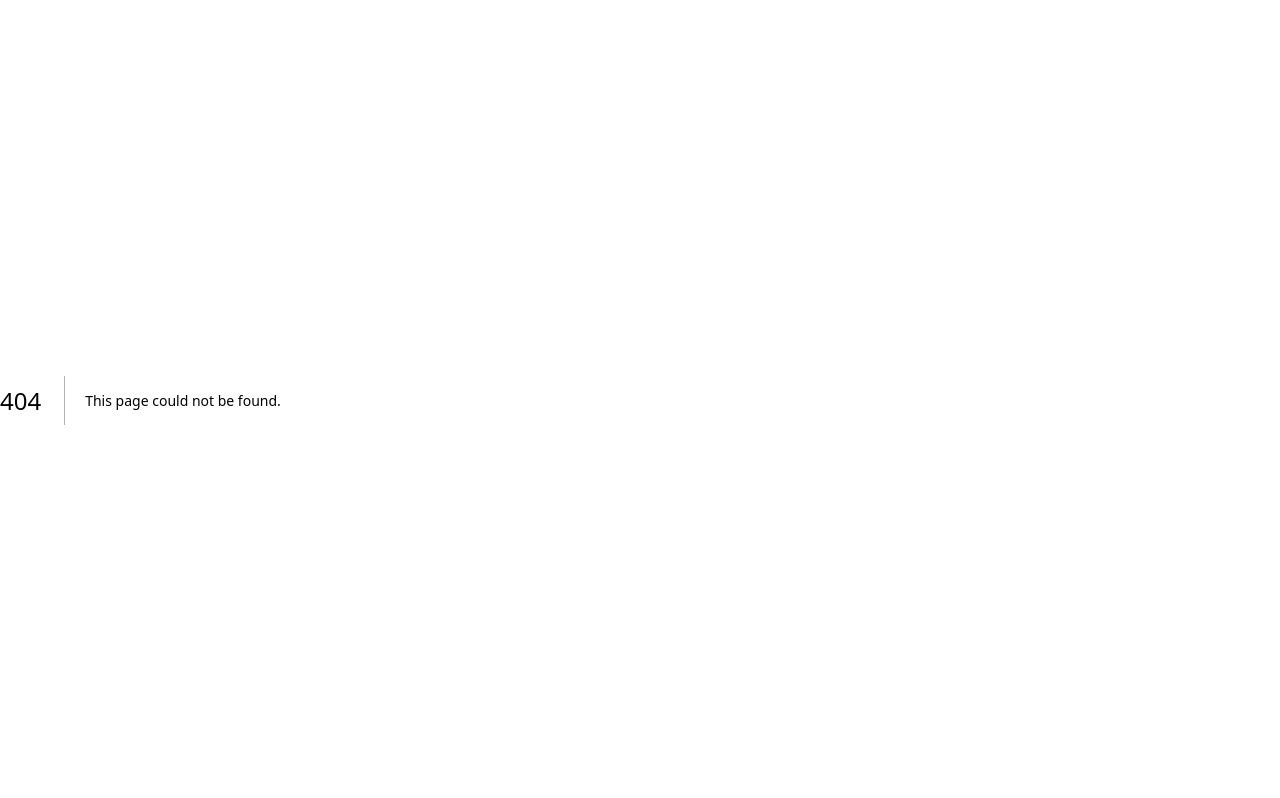
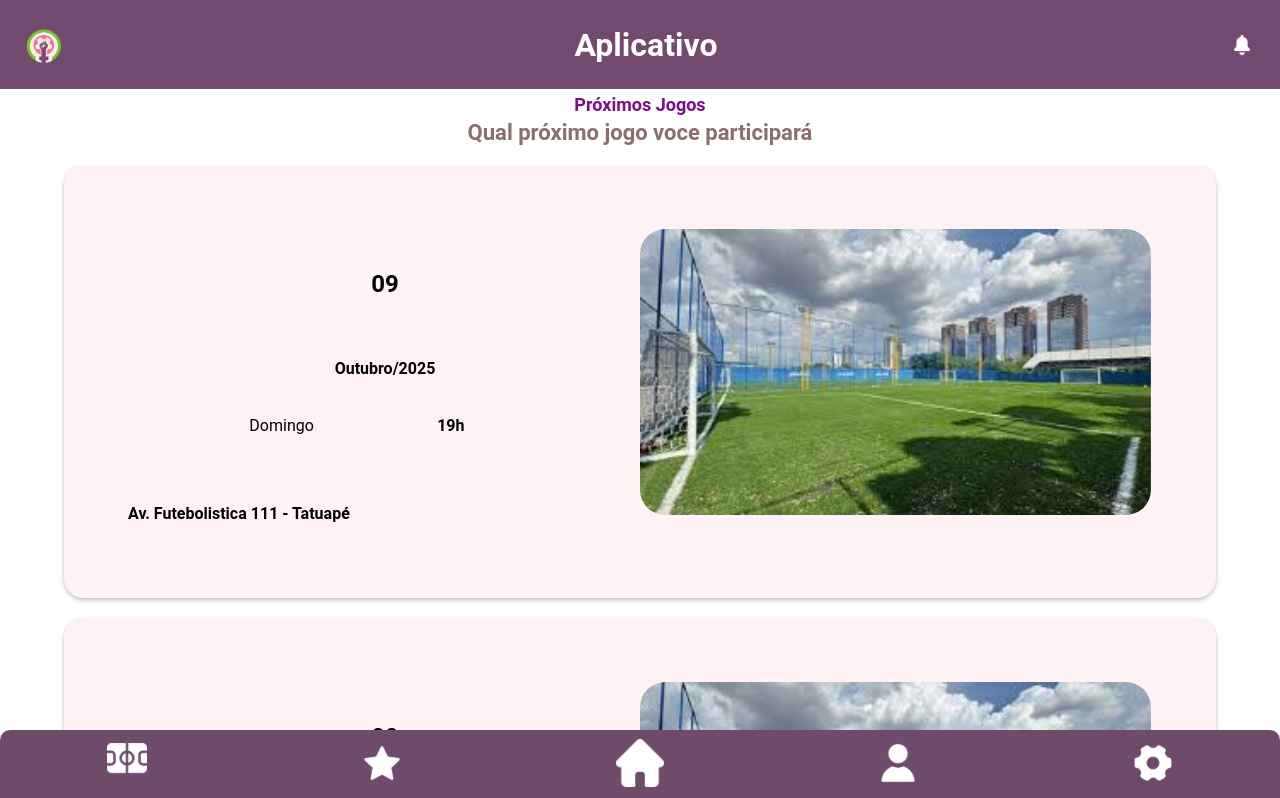
Before and after one commit to MariaEduardaAcyole/Passa_a_Bola-Fiap, a Next.js app: page /listaJogos in a window 1280 px wide. Before the commit this address had no page. Shown: the top 798 px of the page. Built offline with nearby package versions, Linux system fonts and the light colour scheme.

Commit message:
tela lista de jogos

```diff
--- a/src/css/lista-jogos.css
+++ b/src/css/lista-jogos.css
@@ -1,4 +1,4 @@
-.listaJogos-corpo{
+.listaJogos-corpo {
     width: 100vw;
     display: flex;
     justify-content: center;
@@ -7,19 +7,74 @@
 
 }
 
-.listaJogos-card-jogos-criado{
+.listaJogos-card-jogos-criado {
     border-radius: 20px;
     background: rgba(237, 40, 67, 0.06);
     box-shadow: 0 2px 4px 0 rgba(0, 0, 0, 0.25);
     display: grid;
-grid-template-columns: 60% 40%;
+    grid-template-columns: 50% 50%;
+    grid-template-rows: 90% 10%;
     width: 90%;
     padding: 5%;
 
+
 }
-.listaJogos-infos{
+
+.listaJogos-infos {
+    display: grid;
     grid-column: 1/2;
+    grid-row: 1/2;
+    grid-template-columns: 60% 40%;
+    grid-template-rows: 40% 20% 20%;
+    justify-items: stretch;
+    gap: 2px;
+    align-items: center
 }
-.listaJogos-img-campo{
+
+.listaJogos-localizacao {
+    width: 100%;
+    grid-column: 1/3;
+    grid-row: 2/3;
+}
+
+.listaJogos-img-campo {
     grid-column: 2/3;
+    width: 100%;
 }
+
+.listaJogos-dia {
+    font-size: 1.5rem;
+    text-align: center;
+    grid-row: 1/2;
+    grid-column: 1/3;
+}
+
+.listaJogos-mes-ano {
+    text-align: center;
+    font-weight: bold;
+    grid-column: 1/3;
+    grid-row: 2/3;
+}
+
+.listaJogos-dia-da-semana {
+    text-align: center;
+    font-weight: normal;
+    grid-column: 1/2;
+    grid-row: 3/4;
+}
+
+.listaJogos-hora {
+    grid-column: 2/3;
+    grid-row: 3/4;
+
+}
+
+.containerJogos{
+    width: 100%;
+    display: flex;
+    flex-wrap: wrap;
+    gap: 20px;
+justify-content: center;
+overflow-y: scroll;
+
+}
--- /dev/null
+++ b/src/pages/components/ItemListaJogos.js
@@ -0,0 +1,20 @@
+'use client'
+
+import { useRouter } from "next/navigation";
+import { usePathname } from "next/navigation";
+
+export default function ItemListaJogos() {
+  return (
+      <div className="listaJogos-card-jogos-criado">
+        <div className="listaJogos-infos">
+          <p class="listaJogos-dia">09</p>
+          <p class="listaJogos-mes-ano">Outubro/2025</p>
+          <p class="listaJogos-dia-da-semana">Domingo</p>
+          <p class="listaJogos-hora">19h</p>
+
+        </div>
+                 <p class="listaJogos-localizacao">Av. Futebolistica 111 - Tatuapé</p>
+        <img className="listaJogos-img-campo" src="/img/campo.svg" />
+      </div>
+  );
+}
--- /dev/null
+++ b/src/pages/listaJogos.js
@@ -0,0 +1,27 @@
+import MenuInferior from "./components/MenuInferior";
+import Header from "./components/Header";
+import ItemListaJogos from "./components/itemListaJogos";
+
+export default function listaJogos() {
+  return (
+    <div className="listaJogos-corpo">
+      {/* Header */}
+      <Header />
+
+      <h2 className="titulo-2">Próximos Jogos</h2>
+      <h3 className="subtitulo">Qual próximo jogo voce participará</h3>
+
+<div className="containerJogos">
+      <ItemListaJogos />
+      <ItemListaJogos />
+      <ItemListaJogos />
+      <ItemListaJogos />
+    </div>
+
+      {/* Menu Inferior */}
+      <MenuInferior />
+
+      <footer></footer>
+    </div>
+  );
+}
```
Also changed, not shown: src/pages/lista-jogos.js (deleted, +0 -27 lines). Lines whose indentation alone changed are shown as unchanged.
